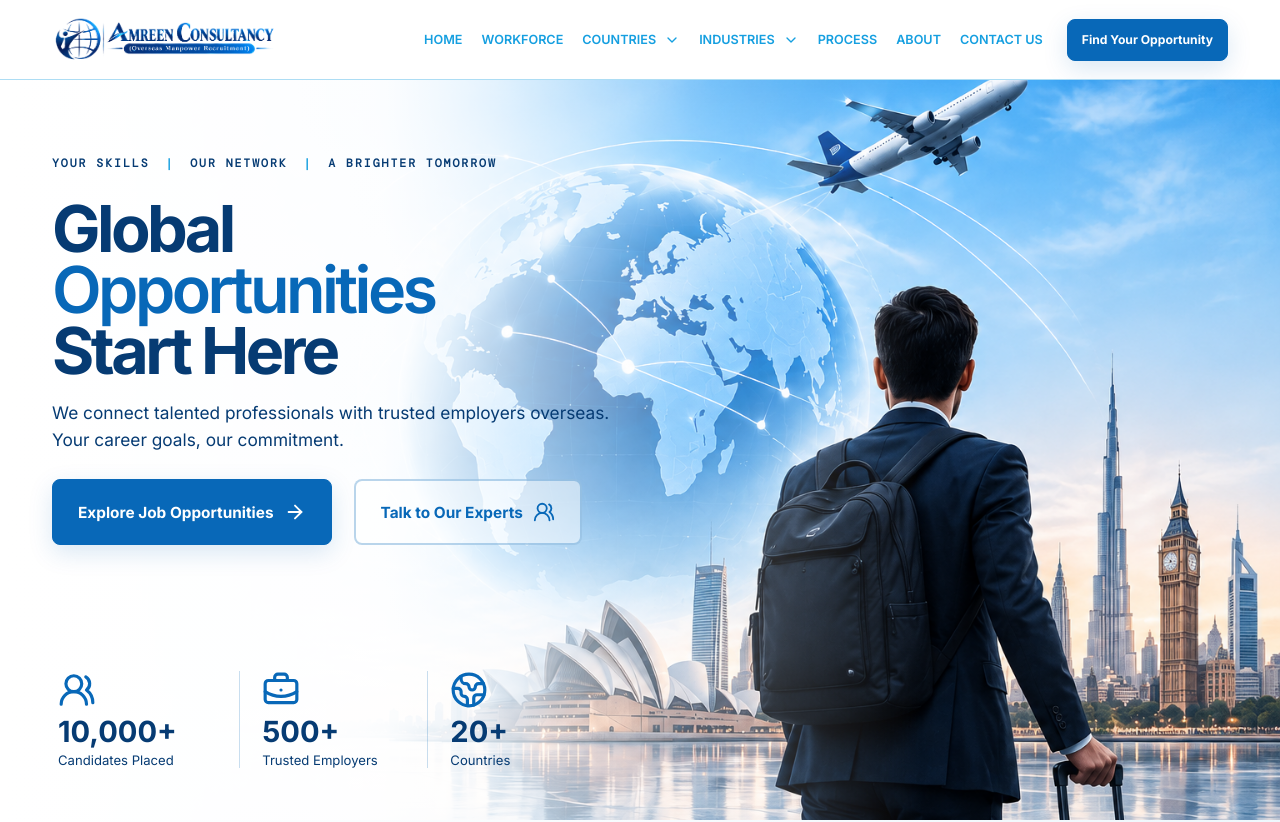
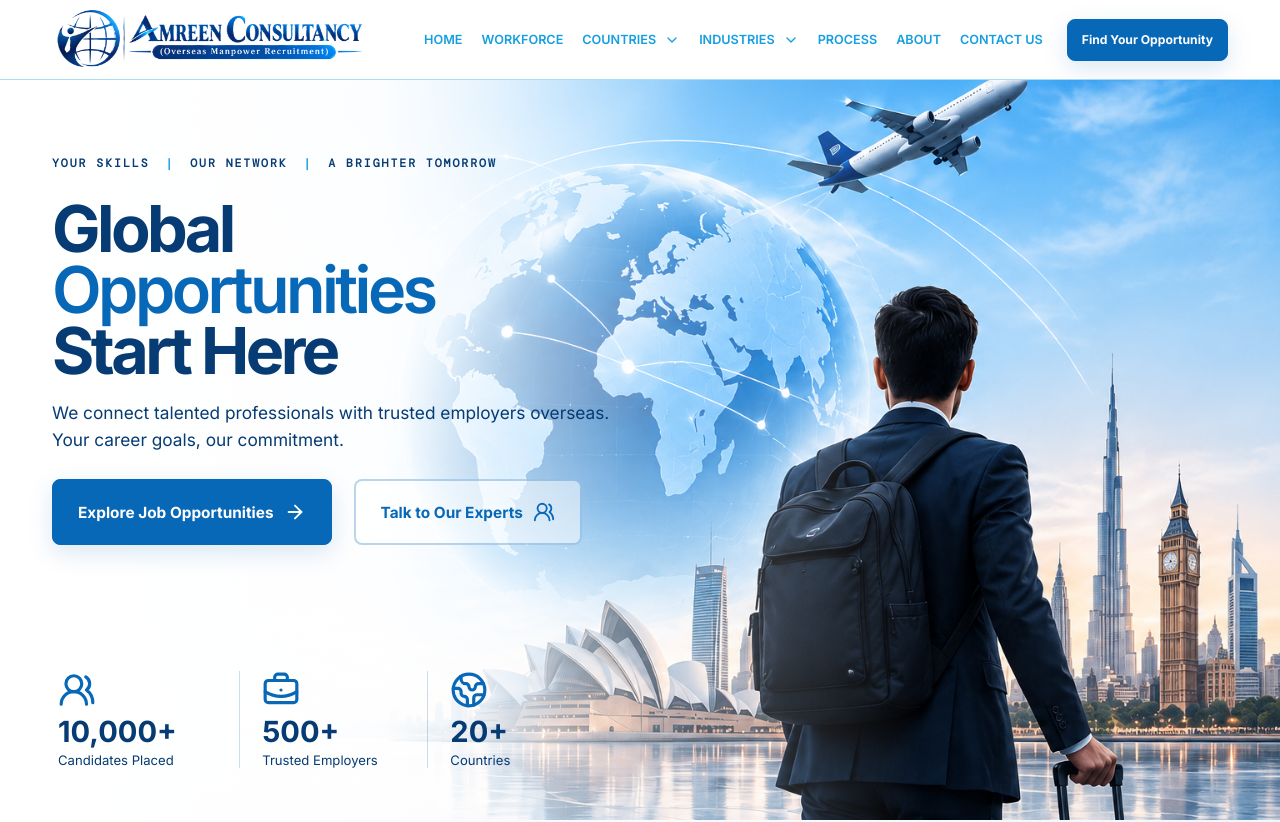
Before and after one commit to ARC-Stack-WebStudio/Amreen-Consultancy, a React (Create React App) app: page / in a window 1280 px wide. Shown: the top 822 px of the page. Built offline with nearby package versions, Linux system fonts and the light colour scheme; a web font is replaced by a local one.

Commit message:
Logo Size heigt incrase

```diff
--- a/src/styles/global.css
+++ b/src/styles/global.css
@@ -224,7 +224,7 @@ h2 em {
 .brand img {
   display: block;
   /* width: 100%; */
-  height: 75px;
+  height: 105px;
   object-fit: contain;
   object-position: left center;
   border-radius: 20px;
```
